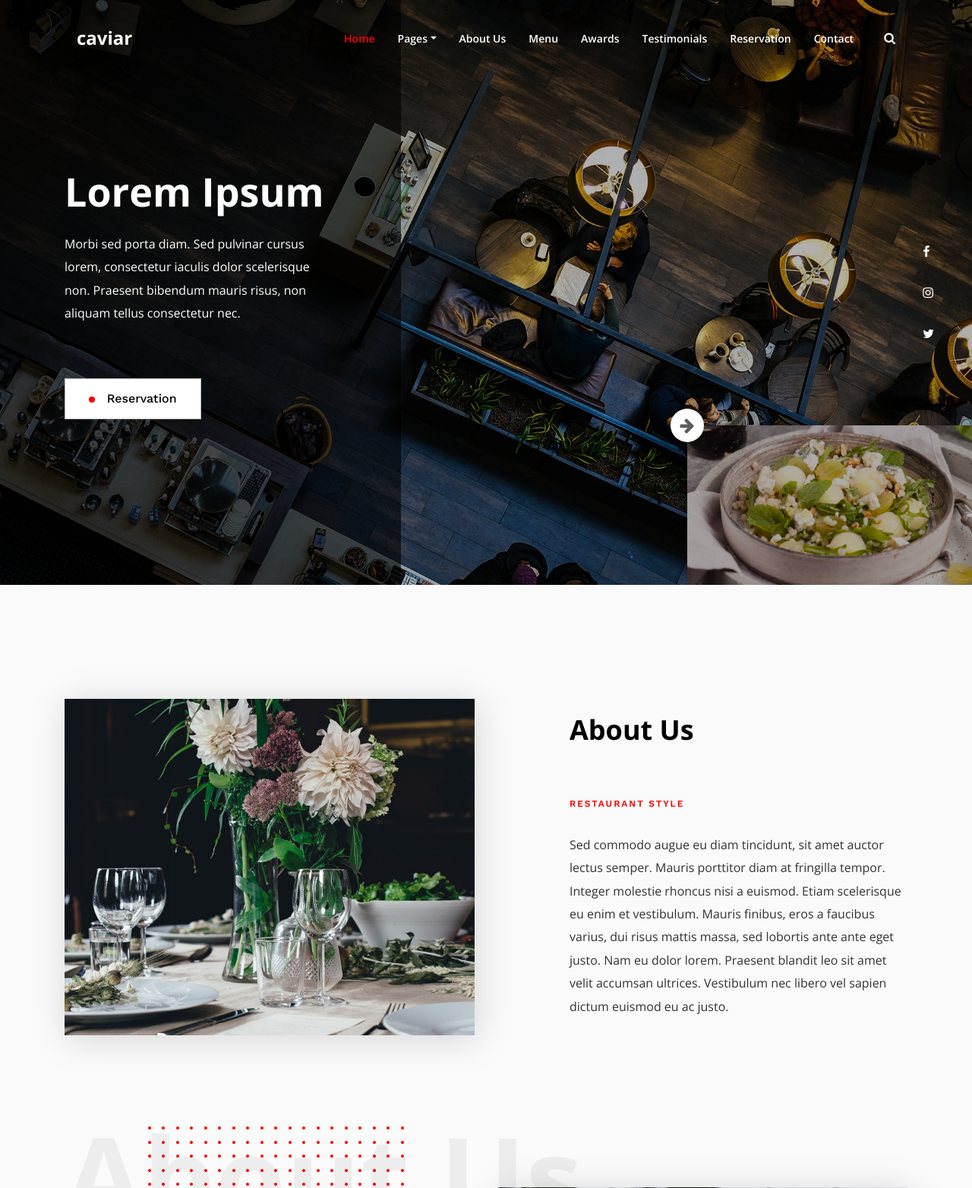
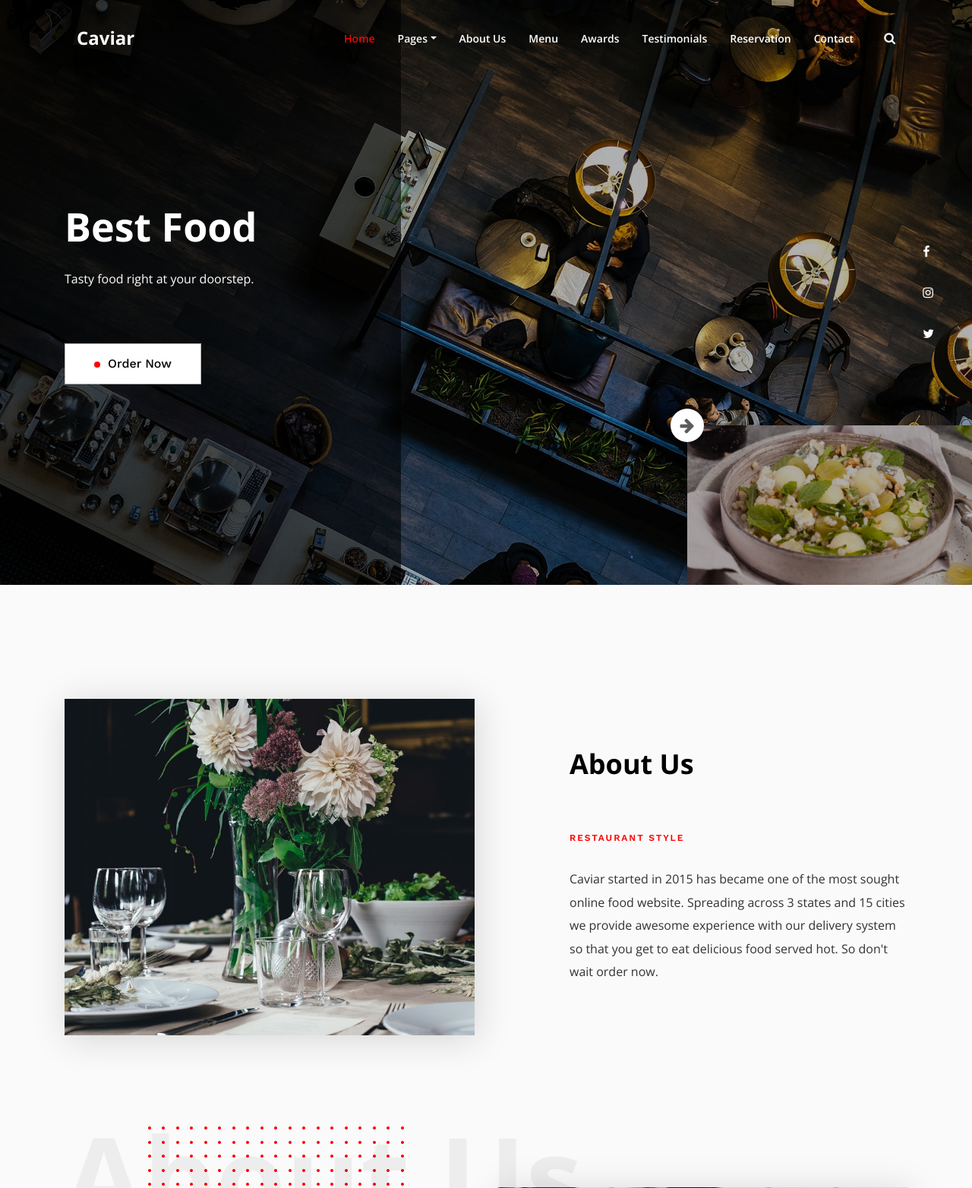
Before and after one commit to sashank27/Caviar, a Django app: page / in a window 1280 px wide. Shown: the top 1564 px of the page at 76% size. Run offline with Django 3.2, Linux system fonts and the light colour scheme; some libraries are stand-ins or nearby versions.

Commit message:
Add new view template

```diff
--- a/hotel/templates/index.html
+++ b/hotel/templates/index.html
@@ -9,7 +9,7 @@
     <meta http-equiv="X-UA-Compatible" content="IE=edge">
     <meta name="viewport" content="width=device-width, initial-scale=1, shrink-to-fit=no">
 
-    <title>Caviar - Premium Restaurant Template</title>
+    <title>Caviar | Order food online | Best food</title>
 
     <!-- Favicon -->
     <link rel="icon" href="{% static 'img/core-img/favicon.ico'%}">
@@ -53,7 +53,7 @@
             <div class="row h-100">
                 <div class="col-12 h-100">
                     <nav class="h-100 navbar navbar-expand-lg align-items-center">
-                        <a class="navbar-brand" href="index.html">caviar</a>
+                        <a class="navbar-brand" href="index.html">Caviar</a>
                         <button class="navbar-toggler" type="button" data-toggle="collapse" data-target="#caviarNav" aria-controls="caviarNav" aria-expanded="false" aria-label="Toggle navigation"><span class="fa fa-bars"></span></button>
                         <div class="collapse navbar-collapse" id="caviarNav">
                             <ul class="navbar-nav ml-auto" id="caviarMenu">
@@ -116,9 +116,9 @@
                     <div class="row h-100 align-items-center">
                         <div class="col-11 col-md-6 col-lg-4">
                             <div class="hero-content">
-                                <h2>Lorem Ipsum</h2>
-                                <p>Morbi sed porta diam. Sed pulvinar cursus lorem, consectetur iaculis dolor scelerisque non. Praesent bibendum mauris risus, non aliquam tellus consectetur nec.</p>
-                                <a href="#" class="btn caviar-btn"><span></span> Reservation</a>
+                                <h2>Best Food</h2>
+                                <p>Tasty food right at your doorstep.</p>
+                                <a href="/menu" class="btn caviar-btn"><span></span>Order Now</a>
                             </div>
                         </div>
                     </div>
@@ -132,9 +132,9 @@
                     <div class="row h-100 align-items-center">
                         <div class="col-11 col-md-6 col-lg-4">
                             <div class="hero-content">
-                                <h2>Lorem Ipsum</h2>
-                                <p>Morbi sed porta diam. Sed pulvinar cursus lorem, consectetur iaculis dolor scelerisque non. Praesent bibendum mauris risus, non aliquam tellus consectetur nec.</p>
-                                <a href="#" class="btn caviar-btn"><span></span> Reservation</a>
+                                <h2>Order in few clicks</h2>
+                                <p>Register now and get awesome discounts and coupons.</p>
+                                <a href="accounts/register" class="btn caviar-btn"><span></span> Register</a>
                             </div>
                         </div>
                     </div>
@@ -162,7 +162,9 @@
                     </div>
                     <div class="about-us-content">
                         <span>restaurant style</span>
-                        <p>Sed commodo augue eu diam tincidunt, sit amet auctor lectus semper. Mauris porttitor diam at fringilla tempor. Integer molestie rhoncus nisi a euismod. Etiam scelerisque eu enim et vestibulum. Mauris finibus, eros a faucibus varius, dui risus mattis massa, sed lobortis ante ante eget justo. Nam eu dolor lorem. Praesent blandit leo sit amet velit accumsan ultrices. Vestibulum nec libero vel sapien dictum euismod eu ac justo.</p>
+                        <p>Caviar started in 2015 has became one of the most sought online food website. Spreading across 3 states and 15 cities
+                            we provide awesome experience with our delivery system so that you get to eat delicious food served hot. So don't wait order now.
+                        </p>
                     </div>
                 </div>
             </div>
--- a/hotel/urls.py
+++ b/hotel/urls.py
@@ -3,4 +3,5 @@ from . import views
 
 urlpatterns = [
     url(r'^$', views.index, name='index'),
+    url(r'^menu/$', views.menu, name='menu'),
 ]
--- a/hotel/views.py
+++ b/hotel/views.py
@@ -19,3 +19,6 @@ from reportlab.pdfgen import canvas
 # Create your views here.
 def index(request):
     return render(request, 'index.html')
+
+def menu(request):
+    return render(request, 'menu.html')
--- a/reflex/settings.py
+++ b/reflex/settings.py
@@ -25,7 +25,7 @@ SECRET_KEY = '^+=_@uh9j!0x%bt@r6x&q)agcqg*3t647=@^2ne-zkrjc&lf-s'
 # SECURITY WARNING: don't run with debug turned on in production!
 DEBUG = True
 
-ALLOWED_HOSTS = ['localhost', '127.0.0.1']
+ALLOWED_HOSTS = ['localhost', '127.0.0.1', '0.0.0.0', '172.19.15.104']
 
 
 # Application definition
```
Also changed, not shown: hotel/templates/menu.html (+32 -30 lines).
